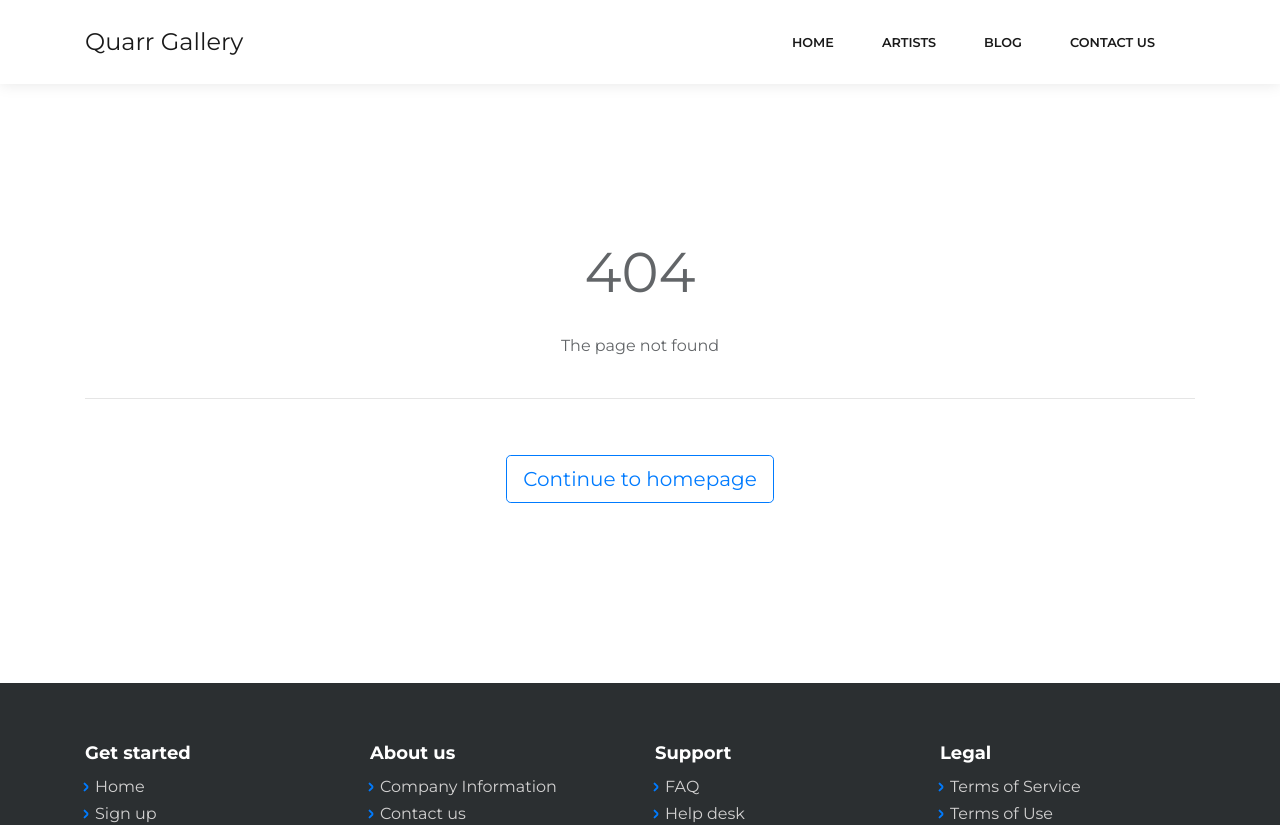
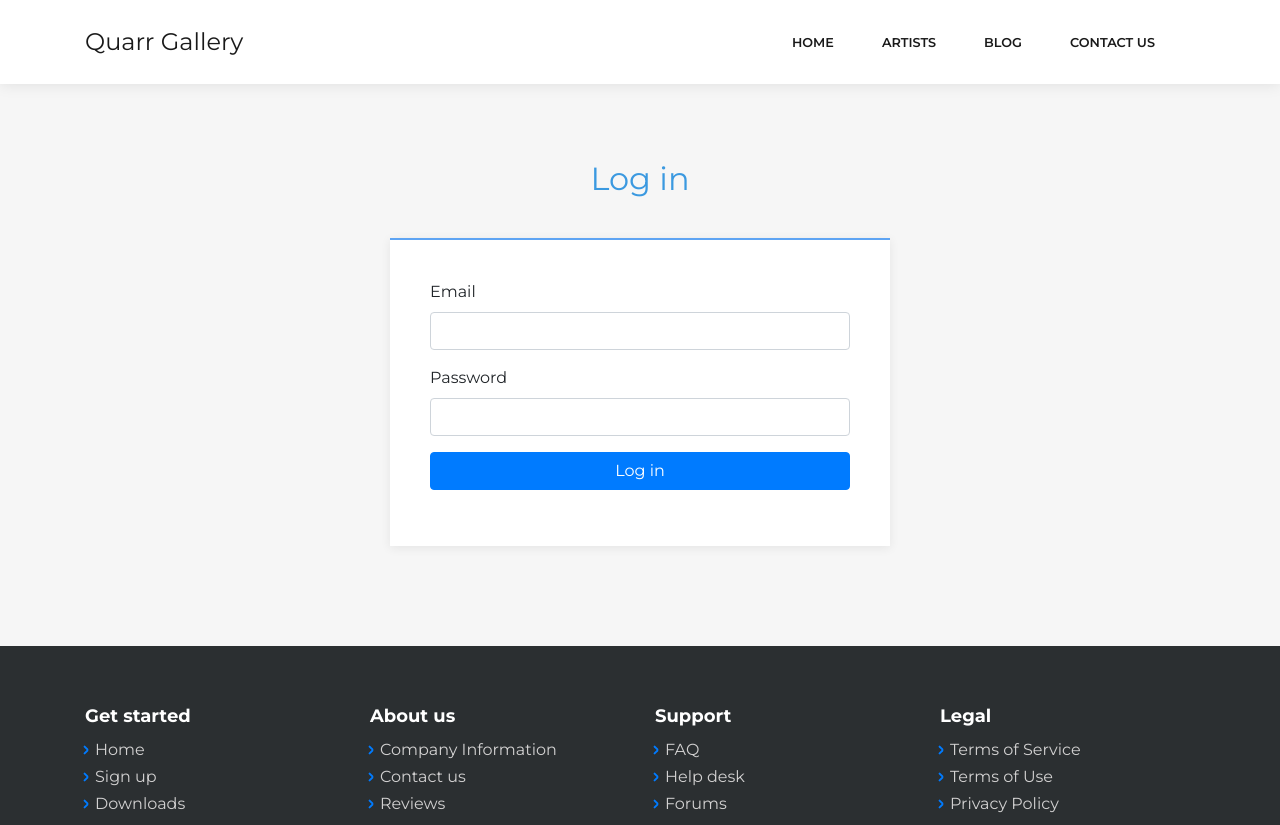
Before and after one commit to unhingedmagikarp/quarr-react, a React (Create React App) app in the folder quarr/: page /admin-login in a window 1280 px wide. Shown: the top 825 px of the page. Built offline with nearby package versions, Linux system fonts and the light colour scheme.

Commit message:
admin login

```diff
--- a/quarr/src/App.js
+++ b/quarr/src/App.js
@@ -12,6 +12,7 @@ import Contact from "./Components/ContactPage/Contact";
 import SuccessPage from "./Components/SuccessPage/SuccessPage";
 import ErrorPage from "./Components/ErrorPage/ErrorPage";
 import Privacy from "./Components/Privacy/Privacy";
+import AdminLogin from "./Components/Admin/AdminLogin/Login";
 
 class App extends Component {
   render() {
@@ -19,7 +20,6 @@ class App extends Component {
       <BrowserRouter>
         <React.Fragment>
           <AppNavbar />
-
           <Switch>
             <Route path="/" component={LandingPage} exact />
             <Route path="/artists" component={ArtistPage} exact />
@@ -27,6 +27,7 @@ class App extends Component {
             <Route path="/contact-us" component={Contact} exact />
             <Route path="/success" component={SuccessPage} exact />
             <Route path="/privacy" component={Privacy} exact />
+            <Route path="/admin-login" component={AdminLogin} exact />
             <Route path="*" component={ErrorPage} />
           </Switch>
           <Footer />
--- /dev/null
+++ b/quarr/src/Components/Admin/AdminLogin/Login.js
@@ -0,0 +1,34 @@
+import React, { Component } from "react";
+
+class AdminLogin extends Component {
+  render() {
+    return (
+      <section className="clean-block clean-form dark">
+        <div className="container">
+          <div className="block-heading" style={{ marginTop: "80px" }}>
+            <h2 className="text-info">Log in</h2>
+          </div>
+          <form>
+            <div className="form-group">
+              <label htmlFor="email">Email</label>
+              <input className="form-control item" name="email" type="text" />
+            </div>
+            <div className="form-group">
+              <label htmlFor="password">Password</label>
+              <input
+                className="form-control item"
+                name="password"
+                type="password"
+              />
+            </div>
+            <div className="form-group">
+              <button className="btn btn-primary btn-block">Log in</button>
+            </div>
+          </form>
+        </div>
+      </section>
+    );
+  }
+}
+
+export default AdminLogin;
--- a/quarr/src/Components/Footer/Footer.js
+++ b/quarr/src/Components/Footer/Footer.js
@@ -26,7 +26,7 @@ const Footer = () => {
                 <a href="/">Company Information</a>
               </li>
               <li>
-                <a href="/">Contact us</a>
+                <a href="/contact-us">Contact us</a>
               </li>
               <li>
                 <a href="/">Reviews</a>
@@ -57,7 +57,7 @@ const Footer = () => {
                 <a href="/">Terms of Use</a>
               </li>
               <li>
-                <a href="/">Privacy Policy</a>
+                <a href="/privacy">Privacy Policy</a>
               </li>
             </ul>
           </div>
```
Also changed, not shown: quarr/src/Components/Admin/Navbar/Navbar.js (added, +63 -0 lines).
